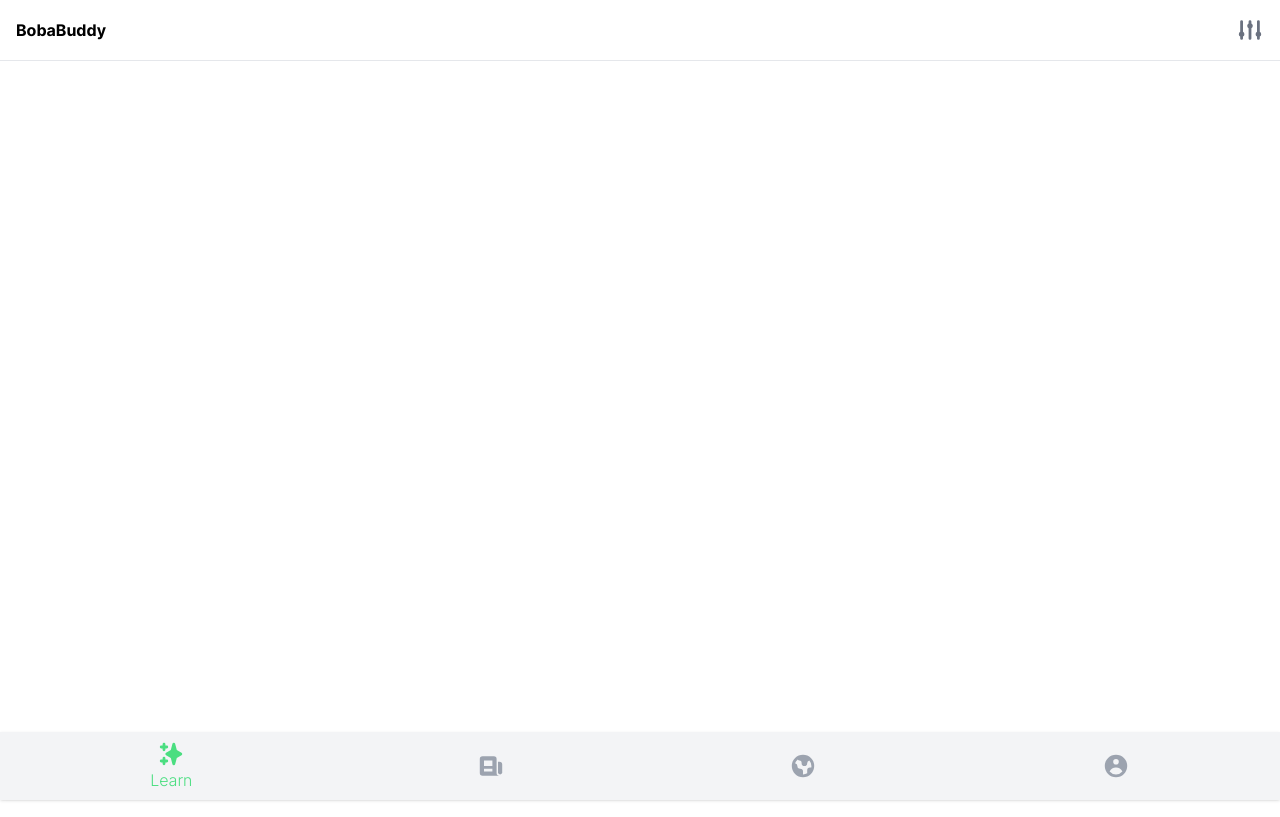
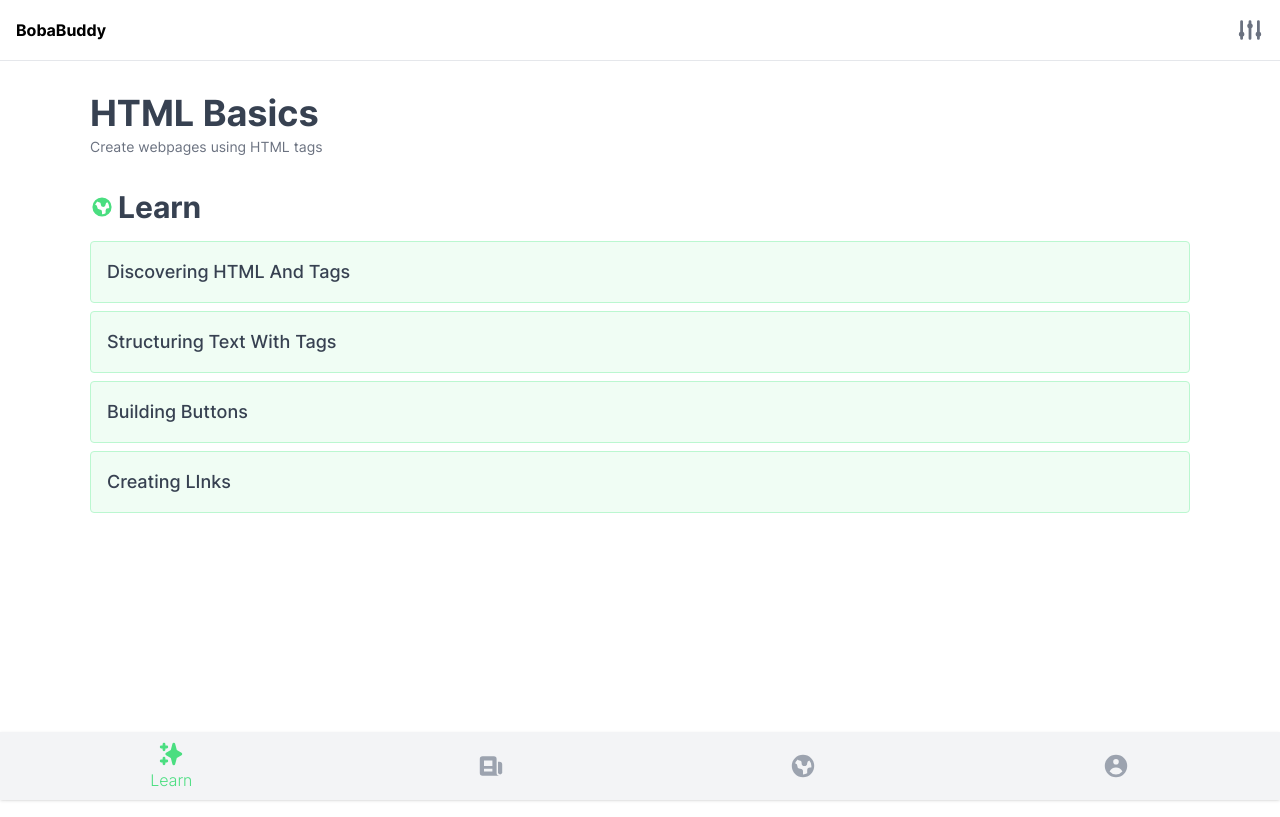
Before and after one commit to mwufi/literate-giggle, a Next.js app: page / in a window 1280 px wide. Built offline with nearby package versions, Linux system fonts and the light colour scheme.

Commit message:
sample content

```diff
--- a/src/pages/index.tsx
+++ b/src/pages/index.tsx
@@ -4,7 +4,7 @@ import { useState } from 'react';
 import BottomBar from '@/components/BottomBar';
 import Seo from '@/components/Seo';
 
-import { AdjustmentsIcon } from '@heroicons/react/solid';
+import { AdjustmentsIcon, GlobeIcon } from '@heroicons/react/solid';
 /**
  * SVGR Support
  * Caveat: No React Props Type.
@@ -21,11 +21,42 @@ import Layout from '@/components/layout/Layout';
 
 const Quiz = (
   <>
-    <h1 className='mt-4'>Hey, how was your day?</h1>
+    <h1 className='mt-16'>Hey, how was your day?</h1>
     <p className='mt-2 text-sm text-gray-800'>Tap the correct answer</p>
-    <div className='flex flex-col justify-center items-stretch w-full mt-10 gap-3'>
+    <div className='flex flex-col justify-center items-stretch w-full mt-10 gap-3 mb-10'>
       <Button variant='outline'>Great!</Button>
       <Button variant='outline'>Fine, ok</Button>
+    </div>
+  </>
+);
+
+const items = [
+  { text: 'Discovering HTML and Tags' },
+  { text: 'Structuring text with tags' },
+  { text: 'building buttons' },
+  { text: 'Creating LInks' },
+];
+
+const Section = (
+  <>
+    <div className='text-left w-full text-gray-700'>
+      <h1 className='mt-8'>HTML Basics</h1>
+      <p className='mt-1 text-sm text-gray-500'>
+        Create webpages using HTML tags
+      </p>
+
+      <div className='mt-8 flex gap-1 items-center'>
+        <div className='h-6 w-6 text-green-400'>
+          <GlobeIcon />
+        </div>
+        <h2 className='text-gray-700'>Learn</h2>
+      </div>
+
+      <div className='mt-4 flex flex-col gap-2'>
+          {items.map(({ text }) => (
+            <div className='rounded border border-green-200 p-4 font-medium text-lg bg-green-50 w-full capitalize'>{text}</div>
+          ))}
+        </div>
     </div>
   </>
 );
@@ -44,7 +75,7 @@ export default function HomePage() {
             </div>
           </div>
           <div className='layout flex min-h-[86vh] flex-col items-center justify-start text-center'>
-
+            {Section}
           </div>
           <BottomBar />
         </section>
```
